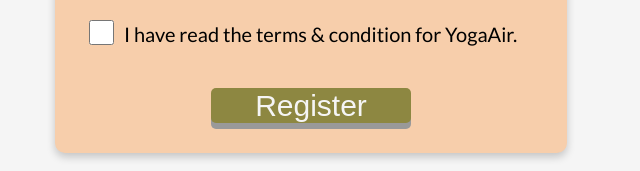
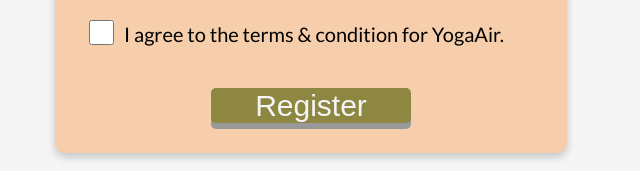
Before and after one commit to moet-stein/yoga-school-website, a plain HTML site: page html/trial.html in a window 1280 px wide. Shown: the part 1602-1773 px from the top of the page, 99-739 px from the left. Drawn offline with Linux system fonts and the light colour scheme.

Commit message:
changed the test in trial.html

```diff
--- a/html/trial.html
+++ b/html/trial.html
@@ -220,7 +220,7 @@
                     id="checking"
                   />
                   <label for="checking"
-                    >I have read the terms & condition for YogaAir.</label
+                    >I agree to the terms & condition for YogaAir.</label
                   >
                 </div>
                 <small>Error Message</small>
```
